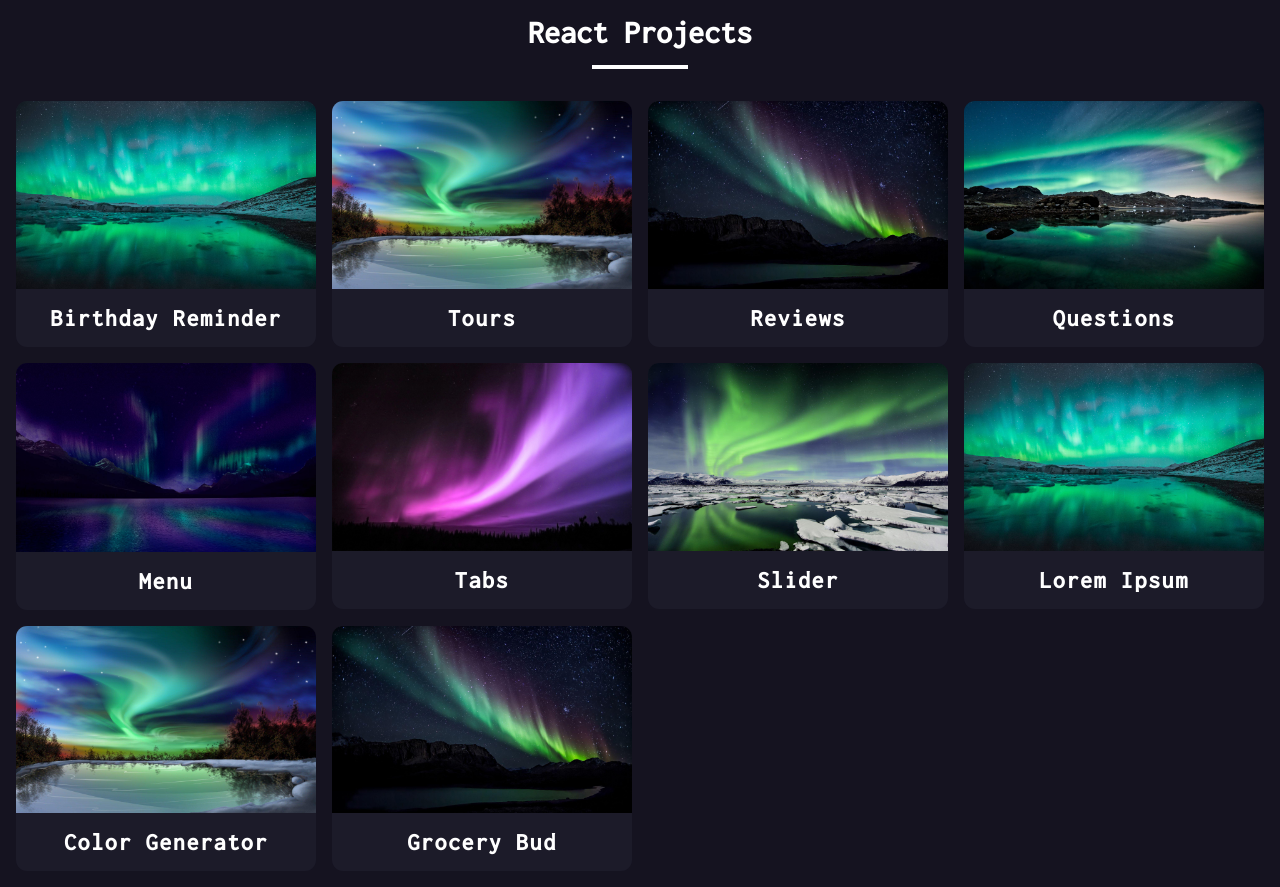
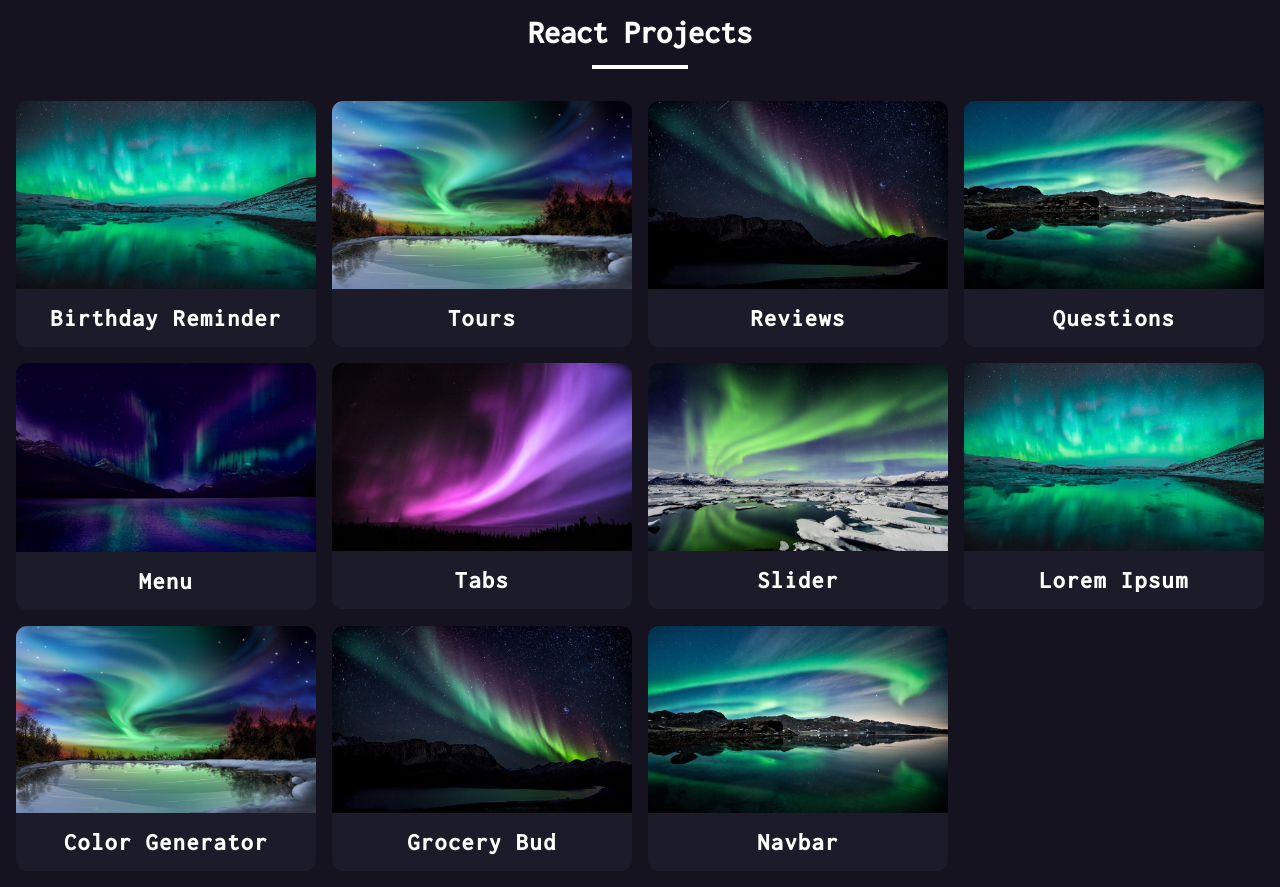
Before and after one commit to mitul-garg/react-practice-projects, a React (Create React App) app: page / in a window 1280 px wide. Built offline with nearby package versions, Linux system fonts and the light colour scheme.

Commit message:
Navbar Added

```diff
--- a/src/data.js
+++ b/src/data.js
@@ -59,6 +59,12 @@ const projects = [
     title: "grocery bud",
     url: "https://mg-react-practice-grocery-bud.netlify.app",
   },
+  {
+    id: 11,
+    image: "./images/img4.jpg",
+    title: "navbar",
+    url: "https://mg-react-practice-navbar.netlify.app",
+  },
 ];
 
 export default projects;
```
